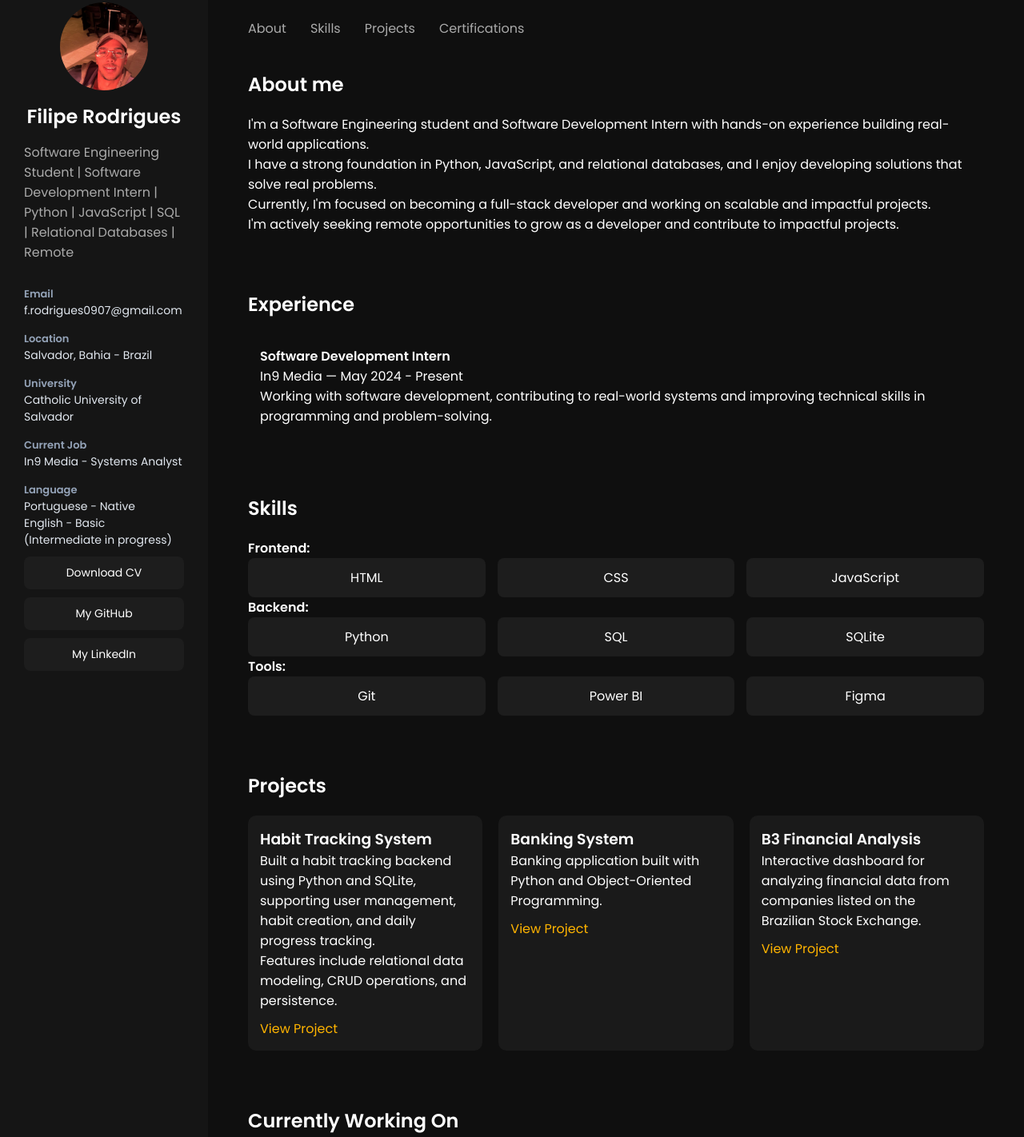
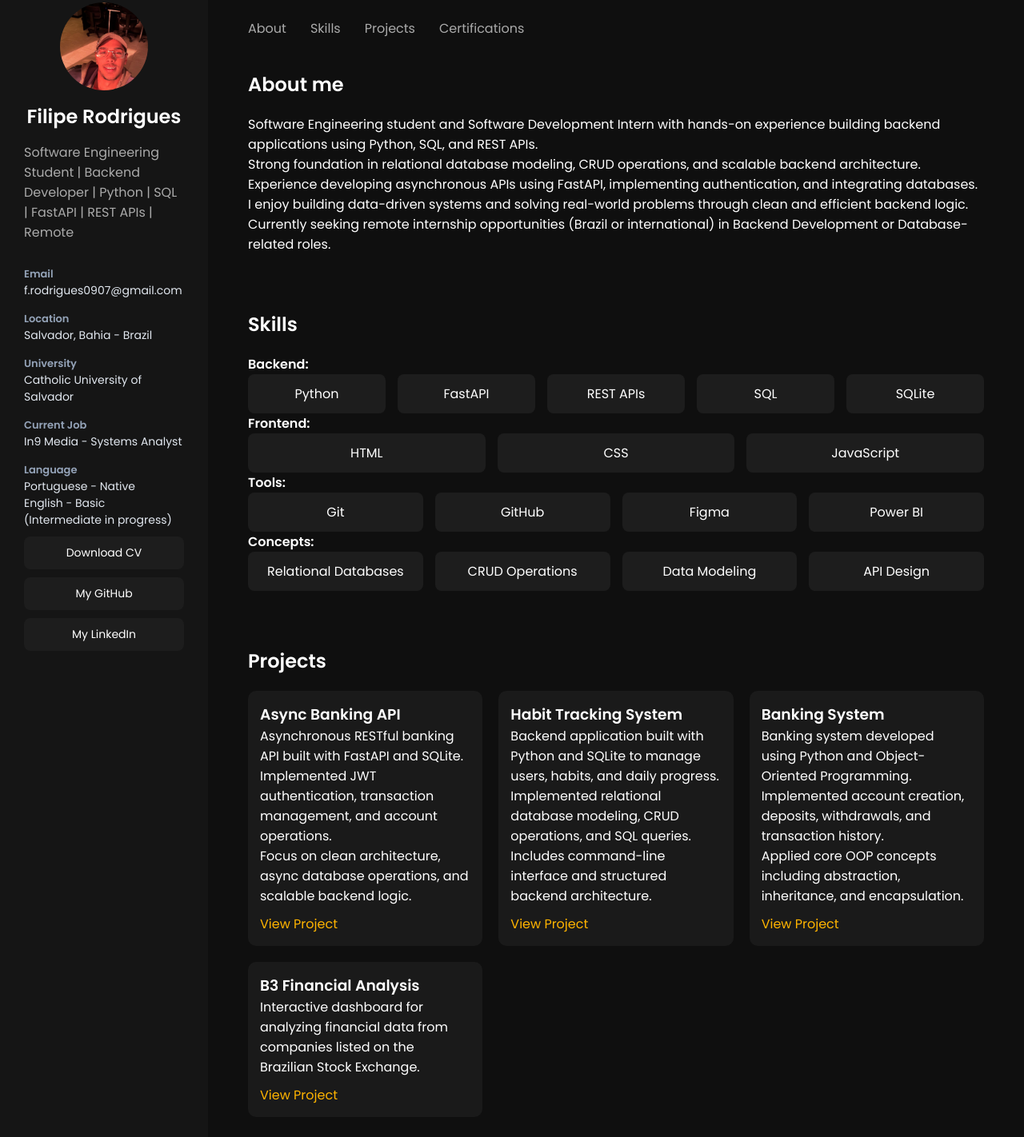
Before and after one commit to lipesoft/portifolio, a plain HTML site: page index.html in a window 1280 px wide. Shown: the part 27-1449 px from the top of the page at 80% size. Drawn offline with Linux system fonts and the light colour scheme.

Commit message:
feat: update portfolio with backend positioning and new projects

```diff
--- a/index.html
+++ b/index.html
@@ -18,8 +18,7 @@
       <img src="assets/foto.jpg" class="avatar">
 
       <h2>Filipe Rodrigues</h2>
-      <p class="subtitle">Software Engineering Student | Software Development Intern | Python | JavaScript | SQL |
-        Relational Databases | Remote
+      <p class="subtitle">Software Engineering Student | Backend Developer | Python | SQL | FastAPI | REST APIs | Remote
       </p>
 
       <div class="info">
@@ -43,7 +42,7 @@
         <span>English - Basic (Intermediate in progress)</span>
 
         <div class="btn-download">
-          <a href="assets/updated_cv_filipe_Rodrigues.pdf" download>Download CV</a>
+          <a href="assets/Filipe_Rodrigues_cv.pdf" download>Download CV</a>
         </div>
 
         <div class="btn-download">
@@ -67,38 +66,30 @@
       <section id="about" class="section reveal">
         <h1>About me</h1>
         <p>
-          I'm a Software Engineering student and Software Development Intern with hands-on experience building
-          real-world applications.
+          Software Engineering student and Software Development Intern with hands-on experience building backend applications using Python, SQL, and REST APIs.
         </p>
         <p>
-          I have a strong foundation in Python, JavaScript, and relational databases, and I enjoy developing solutions
-          that solve real problems.
+          Strong foundation in relational database modeling, CRUD operations, and scalable backend architecture. Experience developing asynchronous APIs using FastAPI, implementing authentication, and integrating databases.
         </p>
         <p>
-          Currently, I'm focused on becoming a full-stack developer and working on scalable and impactful projects.
+          I enjoy building data-driven systems and solving real-world problems through clean and efficient backend logic.
         </p>
         <p>
-          I'm actively seeking remote opportunities to grow as a developer and contribute to impactful projects.
+          Currently seeking remote internship opportunities (Brazil or international) in Backend Development or Database-related roles.
         </p>
-      </section>
-
-      <section class="section reveal">
-        <h2>Experience</h2>
-
-        <div>
-          <div class="project-info">
-            <span><strong>Software Development Intern</strong></span>
-            <p>In9 Media — May 2024 - Present</p>
-            <p>
-              Working with software development, contributing to real-world systems and improving technical skills in
-              programming and problem-solving.
-            </p>
-          </div>
-        </div>
       </section>
 
       <section id="skills" class="section reveal">
         <h2>Skills</h2>
+
+        <h4>Backend:</h4>
+        <div class="skills-grid">
+          <div class="skill">Python</div>
+          <div class="skill">FastAPI</div>
+          <div class="skill">REST APIs</div>
+          <div class="skill">SQL</div>
+          <div class="skill">SQLite</div>
+        </div>
 
         <h4>Frontend:</h4>
         <div class="skills-grid">
@@ -107,18 +98,20 @@
           <div class="skill">JavaScript</div>
         </div>
 
-        <h4>Backend:</h4>
-        <div class="skills-grid">
-          <div class="skill">Python</div>
-          <div class="skill">SQL</div>
-          <div class="skill">SQLite</div>
-        </div>
-
         <h4>Tools:</h4>
         <div class="skills-grid">
           <div class="skill">Git</div>
+          <div class="skill">GitHub</div>
+          <div class="skill">Figma</div>
           <div class="skill">Power BI</div>
-          <div class="skill">Figma</div>
+        </div>
+
+        <h4>Concepts:</h4>
+        <div class="skills-grid">
+          <div class="skill">Relational Databases</div>
+          <div class="skill">CRUD Operations</div>
+          <div class="skill">Data Modeling</div>
+          <div class="skill">API Design</div>
         </div>
       </section>
 
@@ -129,13 +122,32 @@
           <div class="project-card">
             <div class="project-info">
 
+              <h3>Async Banking API</h3>
+              <p>
+                Asynchronous RESTful banking API built with FastAPI and SQLite.
+              </p>
+              <p>
+                Implemented JWT authentication, transaction management, and account operations.
+              </p>
+              <p>
+                Focus on clean architecture, async database operations, and scalable backend logic.
+              </p>
+              <a href="https://github.com/lipesoft/bank_api.git">View Project</a>
+            </div>
+          </div>
+
+          <div class="project-card">
+            <div class="project-info">
+
               <h3>Habit Tracking System</h3>
               <p>
-                Built a habit tracking backend using Python and SQLite, supporting user management, habit creation, and
-                daily progress tracking.
+                Backend application built with Python and SQLite to manage users, habits, and daily progress.
               </p>
               <p>
-                Features include relational data modeling, CRUD operations, and persistence.
+                Implemented relational database modeling, CRUD operations, and SQL queries.
+              </p>
+              <p>
+                Includes command-line interface and structured backend architecture.
               </p>
               <a href="https://github.com/lipesoft/Habit-tracking-system">View Project</a>
             </div>
@@ -146,7 +158,13 @@
 
               <h3>Banking System</h3>
               <p>
-                Banking application built with Python and Object-Oriented Programming.
+                Banking system developed using Python and Object-Oriented Programming.
+              </p>
+              <p>
+                Implemented account creation, deposits, withdrawals, and transaction history.
+              </p>
+              <p>
+                Applied core OOP concepts including abstraction, inheritance, and encapsulation.
               </p>
               <a href="https://github.com/lipesoft/sistema-bancario-poo">View Project</a>
             </div>
```
Also changed, not shown: 2 other files.
